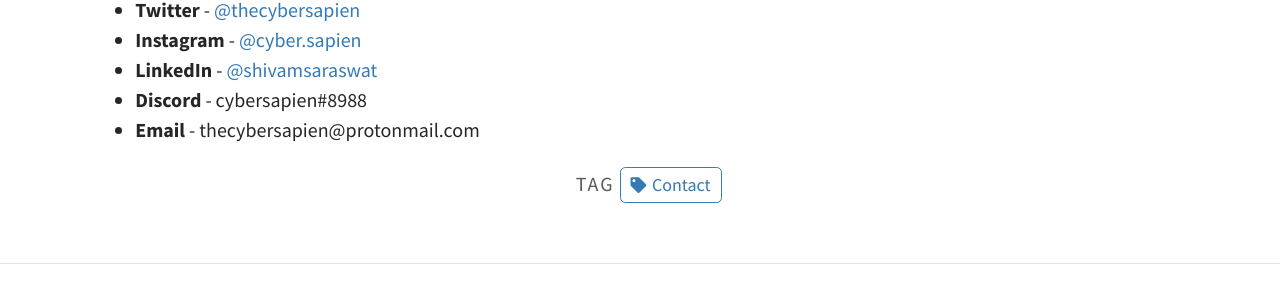
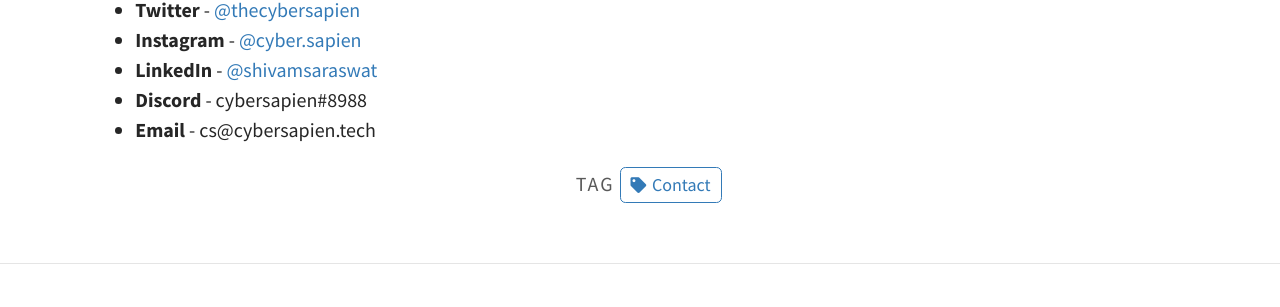
Before and after one commit to thecybersapien/thecybersapien.github.io, a Jekyll site: the page built from pages/contact.md, in a window 1280 px wide. Shown: the part 398-705 px from the top of the page. Built offline with Jekyll 4.4.1, drawn with Linux system fonts in a browser that asks for light colours.

Commit message:
Update contact.md

```diff
--- a/pages/contact.md
+++ b/pages/contact.md
@@ -12,4 +12,4 @@ Hey! If you wish to connect with me, feel free to reach me via any of the below
 - **Instagram** - [@cyber.sapien](https://www.instagram.com/cyber.sapien/)
 - **LinkedIn** - [@shivamsaraswat](https://www.linkedin.com/in/shivamsaraswat/)
 - **Discord** - cybersapien#8988
-- **Email** - thecybersapien@protonmail.com
+- **Email** - cs@cybersapien.tech
```
